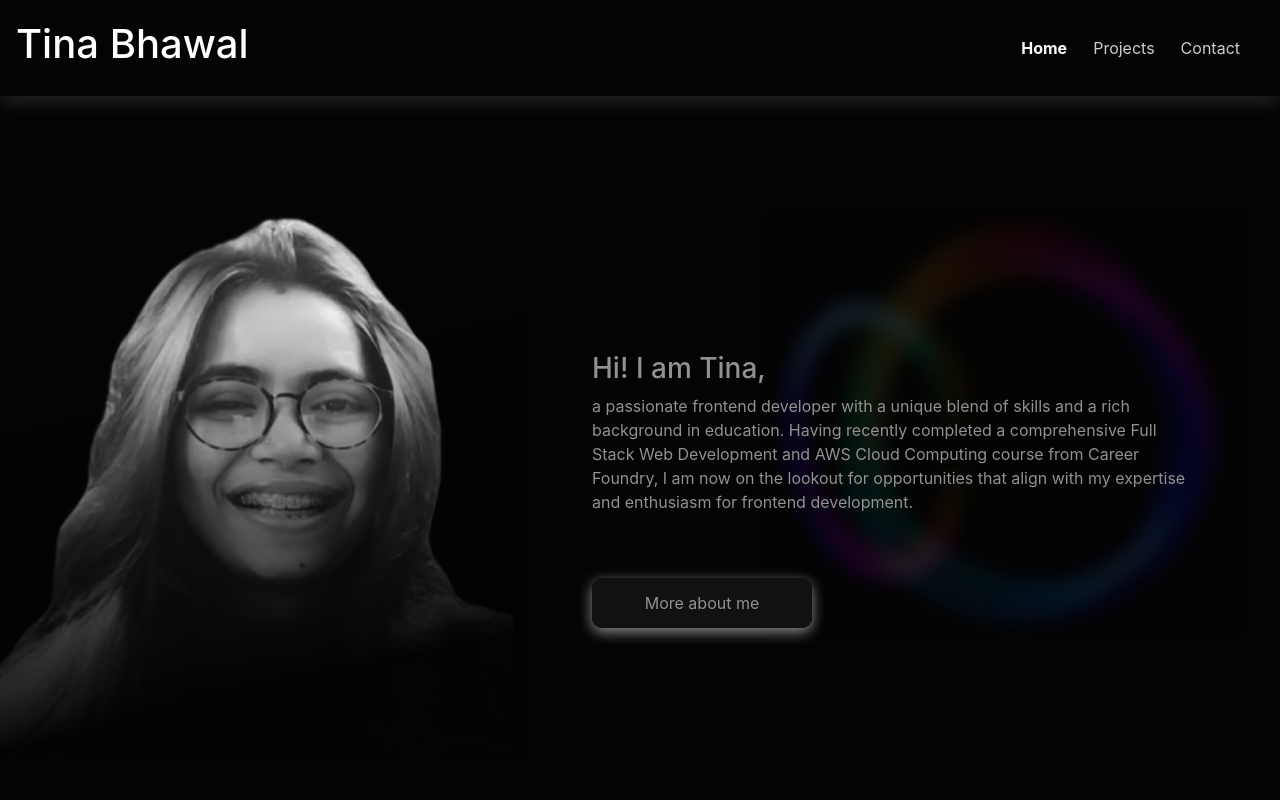
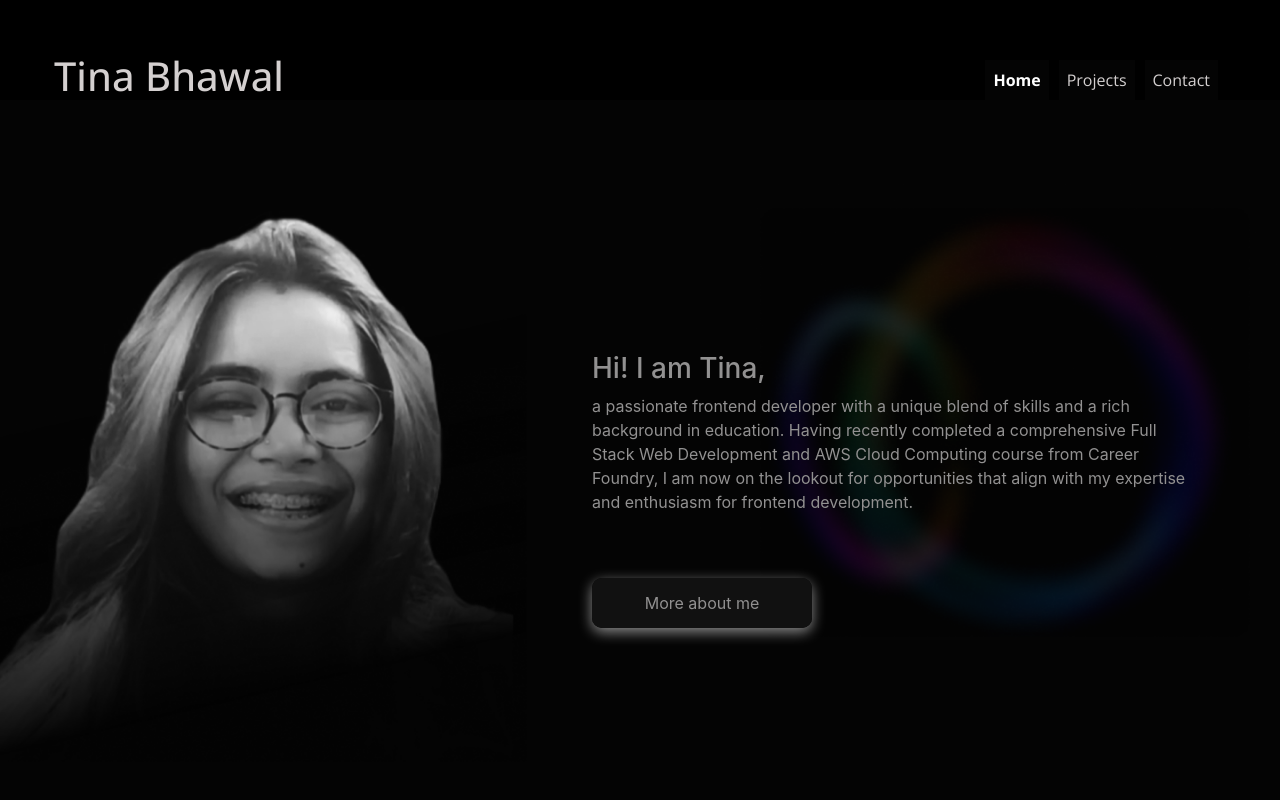
Before and after one commit to tinabhowal/portfolio, a React (Create React App) app: page / in a window 1280 px wide. Shown: the top 800 px of the page. Built offline with nearby package versions, Linux system fonts and the light colour scheme.

Commit message:
font updated

```diff
--- a/src/navbar.css
+++ b/src/navbar.css
@@ -1,13 +1,21 @@
-
+@import url('https://fonts.googleapis.com/css2?family=Open+Sans:ital,wght@0,300..800;1,300..800&display=swap');
 .navbar {
   position: fixed;
   width: 100%;
   top: 0;
   z-index: 999;
-  background-color: #040404;
-  /* background-color: transparent; */
-  height: 12vh;
+  /* background-color: #040404; */
+  background-color: transparent;
+  height: 20%;
+  border: none;
+  /* box-shadow: 0 4px 18px rgba(206, 206, 206, 0.2); */
+  padding: 30px;
+  transition: box-shadow 0.6s ease;
+}
+
+.navbar.scrolled {
   box-shadow: 0 4px 18px rgba(206, 206, 206, 0.2);
+  background-color: #040404; /* Optional: change background when scrolled */
 }
 
 .navC.container-fluid{
@@ -20,12 +28,15 @@
 }
 
 .name{
-  margin-left: 1rem;
+  margin-left: 1.5rem;
 }
 
 
 .nav-link {
-  color:rgba(255, 255, 255, 0.801);
+  /* color:rgba(255, 255, 255, 0.801); */
+  color: #d4d0d0;
+  font-family: "Open Sans", sans-serif;
+  font-optical-sizing: auto;
   margin-left: 10px;
   z-index: 1;
   background-color:  #040404;
@@ -52,7 +63,11 @@
   font-weight: bold;
 }
 
-
+.navTitle{
+  color: #d4d0d0;
+  font-family: "Open Sans", sans-serif;
+  font-optical-sizing: auto;
+}
 
 
 @media (max-width: 768px) {
--- a/src/navbar.js
+++ b/src/navbar.js
@@ -1,4 +1,4 @@
-import React from 'react';
+import React, { useEffect, useState } from 'react';
 import Container from 'react-bootstrap/Container';
 import Nav from 'react-bootstrap/Nav';
 import Navbar from 'react-bootstrap/Navbar';
@@ -6,18 +6,36 @@ import { Link, useLocation, useNavigate } from 'react-router-dom';
 import './navbar.css';
 
 function Navbars() {
+  const [scrolled, setScrolled] = useState(false);
   const location = useLocation();
   const navigate = useNavigate();
+
+  useEffect(() => {
+    const handleScroll = () => {
+      const offset = window.scrollY;
+      if(offset > 50) {
+        setScrolled(true);
+      }else{
+        setScrolled(false);
+      }
+    }
+
+    window.addEventListener('scroll', handleScroll);
+
+      return () => {
+        window.removeEventListener('scroll', handleScroll);
+      }
+  },[])
 
   const handleNavClick = (path) => {
     navigate(path);
   };
 
   return (
-    <Navbar className="navbar" expand="lg" variant="dark">
+    <Navbar className={`navbar ${scrolled ? 'scrolled' : ''}`} expand="lg" variant="dark">
       <Container fluid className='navC' >
       <Navbar.Brand as={Link} to="/" onClick={() => handleNavClick('/')} className="name">
-         <h1>Tina Bhawal</h1>
+         <h1 className='navTitle'>Tina Bhawal</h1>
         </Navbar.Brand>
         <Navbar.Toggle className="ml-auto" aria-controls="basic-navbar-nav" />
         <Navbar.Collapse id="basic-navbar-nav">
```
